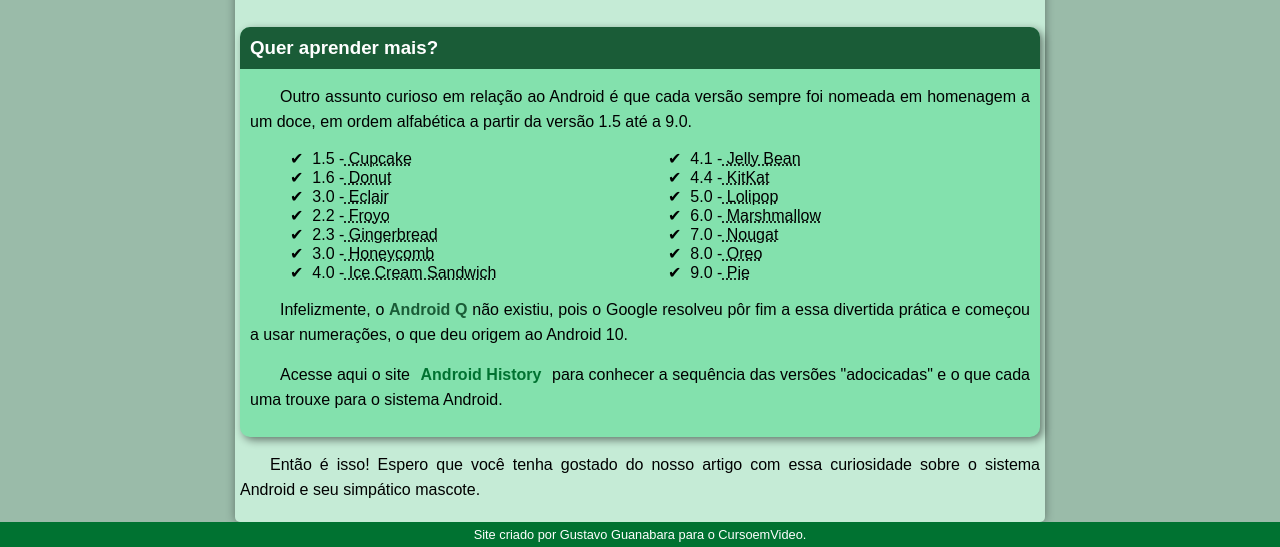
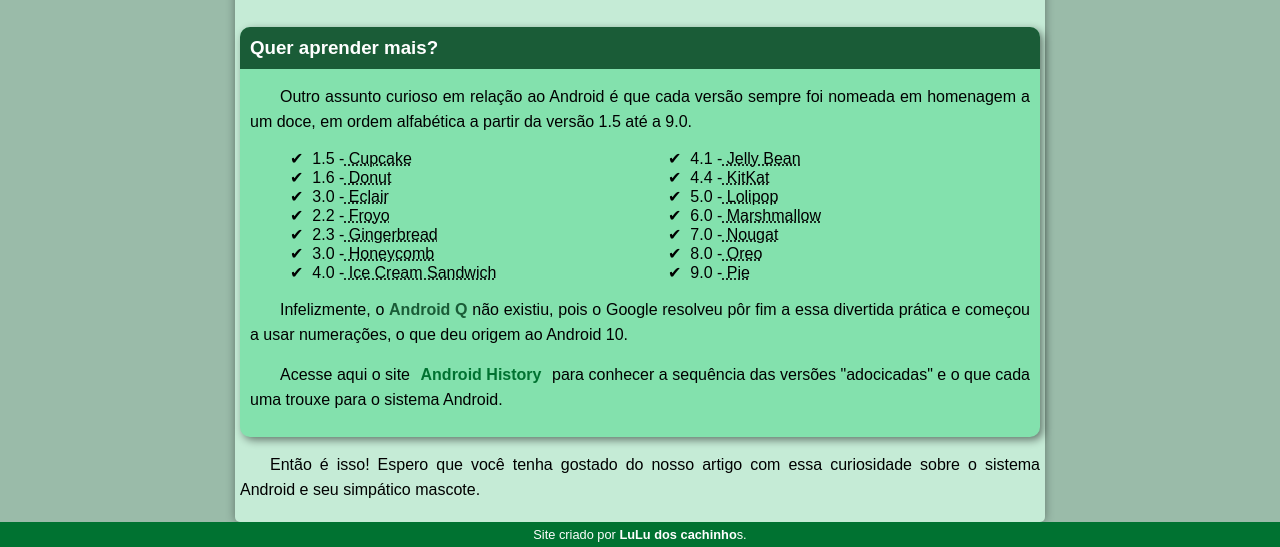
Before and after one commit to Luan-Oliveira1297/html-css, a plain HTML site: page projetinho02/index.html in a window 1280 px wide. Shown: the part 2184-2731 px from the top of the page. Drawn offline with Linux system fonts and the light colour scheme.

Commit message:
Mudanças

```diff
--- a/projetinho02/index.html
+++ b/projetinho02/index.html
@@ -79,6 +79,6 @@
             <p>Então é isso! Espero que você tenha gostado do nosso artigo com essa curiosidade sobre o sistema Android e seu simpático mascote.</p>
         </article>
     </main>
-    <footer>Site criado por Gustavo Guanabara para o CursoemVideo.</footer>
+    <footer>Site criado por <a href="https://wa.me/5513996920165">LuLu dos cachinho</a>s.</footer>
 </body>
 </html>
```
Also changed, not shown: 1 other file.
